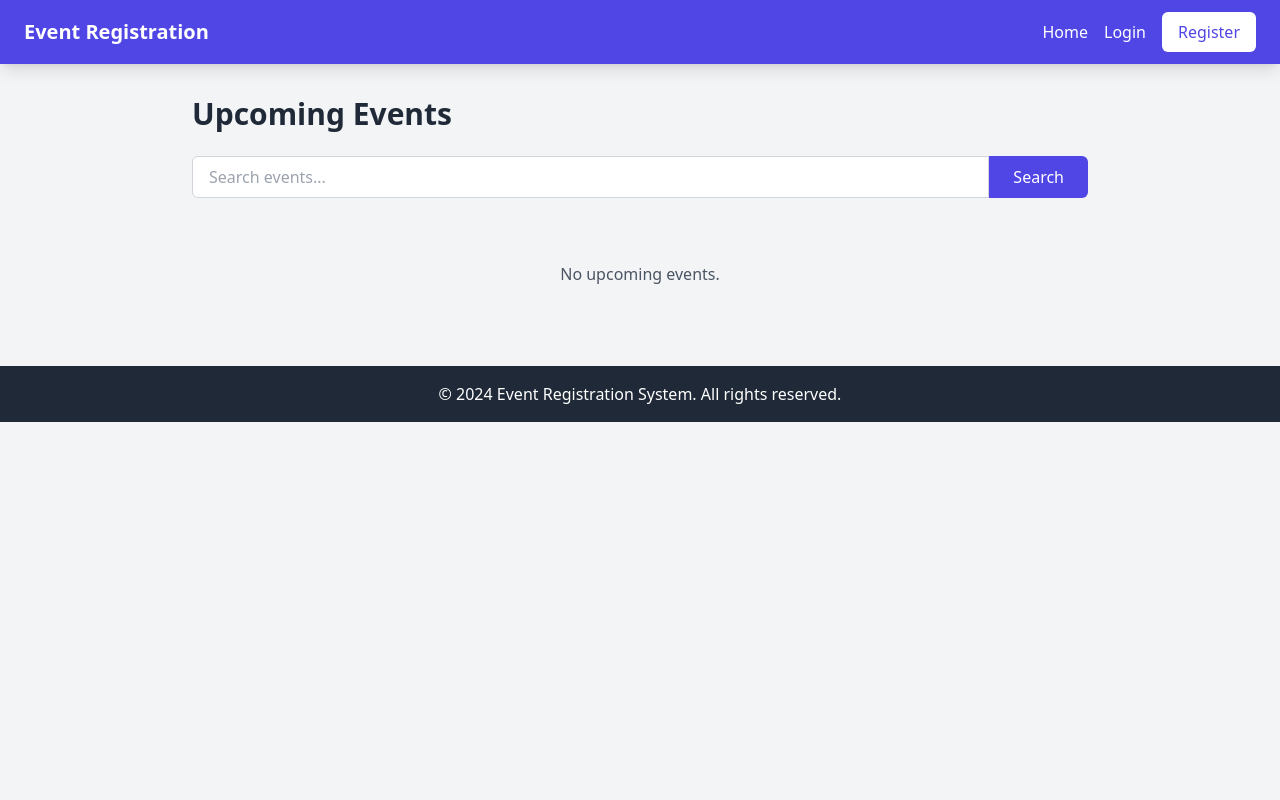
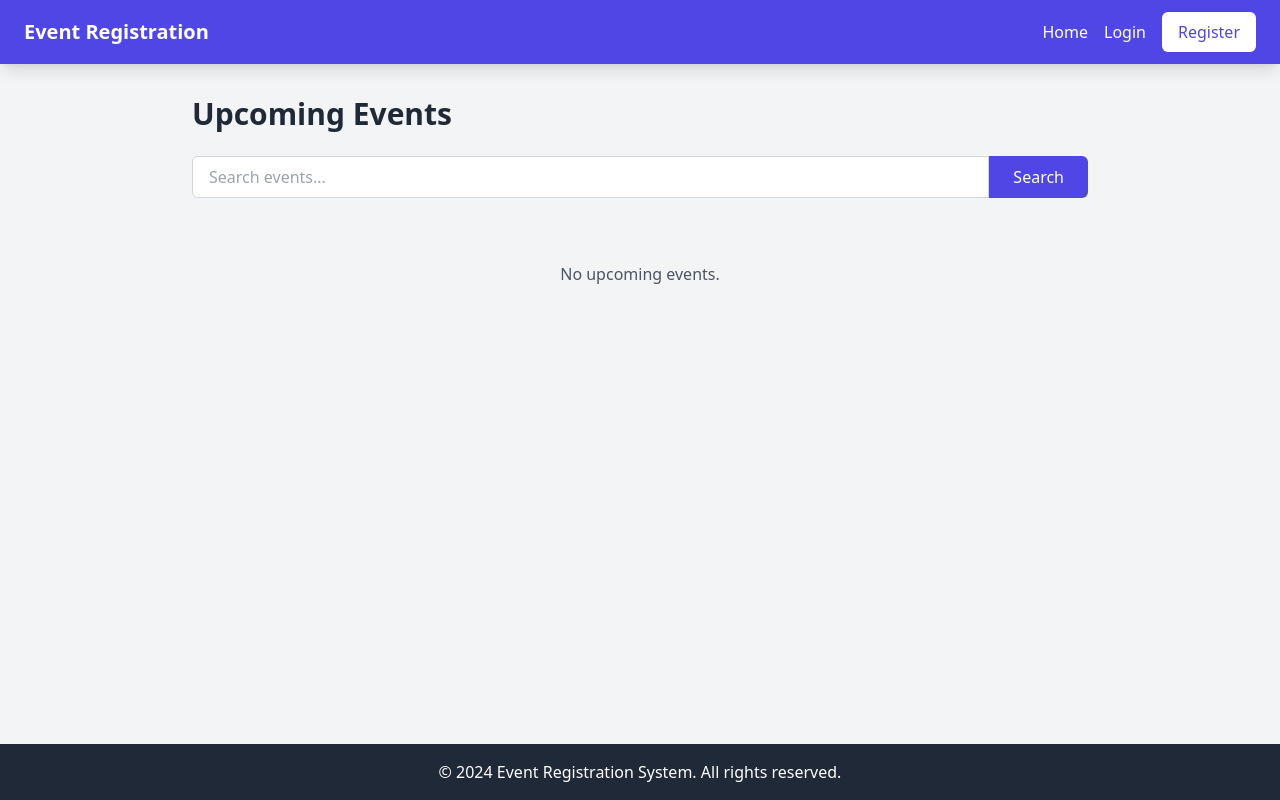
Before and after one commit to MS-Jahan/-Event_Registration_System, a Django app: page / in a window 1280 px wide. Run offline with Django 5.2, Linux system fonts and the light colour scheme; data that the repository does not hold is empty; some libraries are stand-ins or nearby versions.

Commit message:
footer should be at the bottom of the page

```diff
--- a/events/templates/events/base.html
+++ b/events/templates/events/base.html
@@ -6,7 +6,7 @@
     <title>Event Registration System</title>
     <script src="https://cdn.tailwindcss.com"></script>
 </head>
-<body class="bg-gray-100 min-h-screen font-sans">
+<body class="bg-gray-100 min-h-screen font-sans flex flex-col">
     <header class="bg-indigo-600 shadow-lg">
         <nav class="container mx-auto px-6 py-3">
             <div class="flex items-center justify-between">
@@ -30,7 +30,7 @@
         </nav>
     </header>
 
-    <main class="container mx-auto mt-8 px-6">
+    <main class="container mx-auto mt-8 px-6 flex-grow">
         {% if messages %}
             <div class="mb-8">
                 {% for message in messages %}
```
